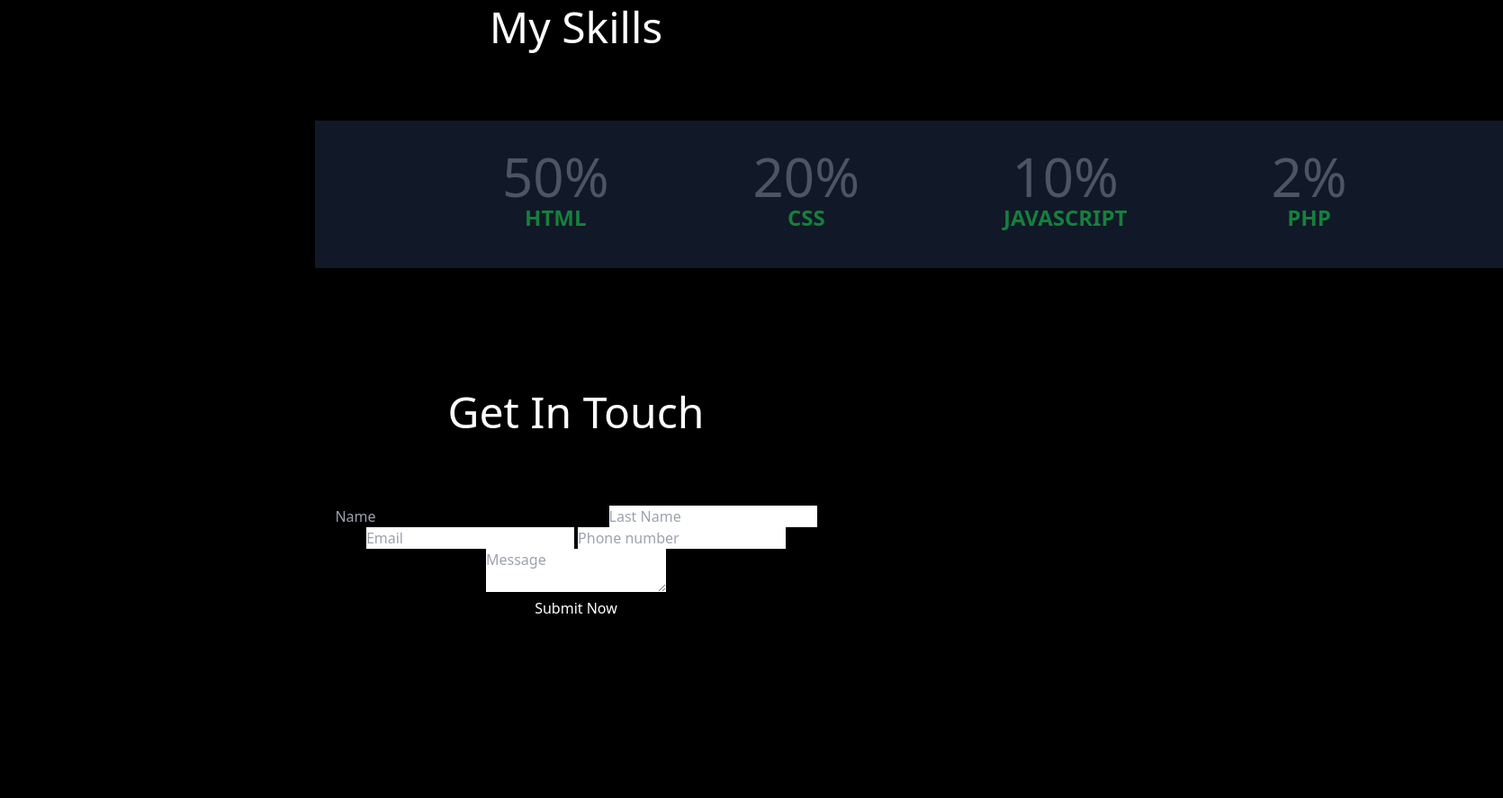
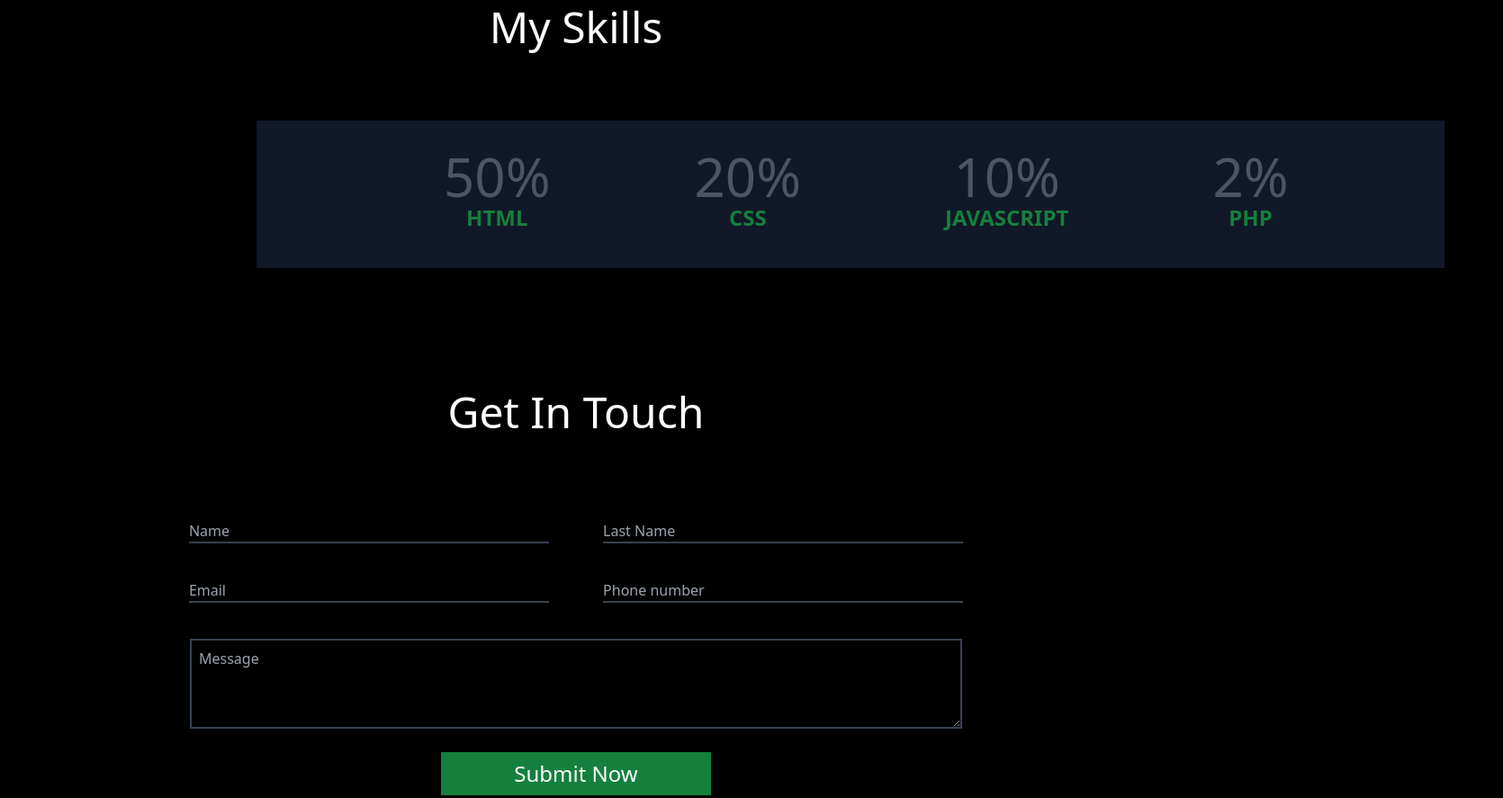
Before and after one commit to Ikram-Hsn/group7, a plain HTML site: page index.html in a window 1280 px wide. Shown: the part 1820-2707 px from the top of the page at 90% size, 1670 px wide, since content can reach past the window. Before the commit the page ends 2508 px from the top, so only its background shows below. Drawn offline with nearby package versions, Linux system fonts and the light colour scheme.

Commit message:
Form Section and responsive also checkout

```diff
--- a/index.html
+++ b/index.html
@@ -25,7 +25,7 @@
         <h1 class="sm:text-4xl font-medium text-3xl">Hi, I am  <br>Oyindamola Bakare</h1>
         <p class="text-gray-400  py-4">Frontend Developer</p>
         <div class="gap-2 sm:flex mt-4 grid grid-cols-1 ">
-        <button class="bg-green-600 px-7 font-medium py-[10px] ">Dowload CV</button>
+        <button class="bg-[#15803d] px-7 font-medium py-[10px] ">Dowload CV</button>
         <button class=" px-7 font-medium py-2 border-2 border-white ">Learn More</button>
     </div>
     </div>
@@ -88,7 +88,7 @@
    <div>
     <h1 class="text-5xl text-white mt-28 pb-20 text-center">What i do</h1>
 
-    <div class="sm:flex justify-evenly ml-20 ">
+    <div class="sm:flex justify-evenly ml-20 sm:ml-[-10px] ">
 
       <div class="w-[250px] h-[200px] bg-gray-800  items-center mb-11">
         <i class="fa-brands fa-connectdevelop text-[#15803d]  text-5xl pb-4 ml-6 mt-4"></i>
@@ -111,7 +111,7 @@
    <!-- yahye MY SKILL -->
   <div>
     <h1 class="text-5xl text-white mt-28 pb-20 text-center">My Skills</h1>
-    <div class="bg-[#111827] sm:flex sm:gap-20 text-white sm:w-[1320px] w-[300px] pt-8 text-center sm:ml-[350px] ml-12 pb-10">
+    <div class="bg-[#111827] sm:flex sm:gap-20 text-white sm:w-[1320px] w-[300px] pt-8 text-center sm:ml-[285px] ml-12 pb-10">
       <div>
         <h1 class="text-6xl text-gray-600 sm:ml-52">50%</h1>
         <p class="text-[#15803d] font-semibold text-2xl sm:ml-52">HTML</p>
@@ -134,18 +134,24 @@
   <!-- section of Forms -->
   <div>
     <h1 class="text-5xl text-white mt-28 pb-20 text-center">Get In Touch</h1>
-    <div class="text-center text-white">
+    <div class="text-center text-gray-700">
       <div>
-        <input type="text" placeholder="Name" class="sm:w-[300px] border-none bg-black outline-none border-b-2 border-gray-400 focus:border-blue-500">
-        <input type="text" placeholder="Last Name">
+        <input type="text" placeholder="Name" class="sm:w-[400px] w-[300px] bg-black outline-none border-b-2 border-b-gray-700  text-gray-200">
+        <input type="text" placeholder="Last Name" class="sm:w-[400px] w-[300px] bg-black outline-none border-b-2 border-b-gray-700 text-gray-200 sm:ml-14 mt-4">
       </div>
       <div>
-        <input type="email" placeholder="Email">
-        <input type="number" placeholder="Phone number">
+        <input type="email" placeholder="Email" class="sm:w-[400px] w-[300px] bg-black outline-none border-b-2 border-b-gray-700 text-gray-200 sm:mt-10 mt-4">
+        <input type="number" placeholder="Phone number" class="sm:w-[400px] w-[300px] bg-black outline-none border-b-2 border-b-gray-700 text-gray-200 sm:ml-14 mt-4">
       </div>
-      <textarea placeholder="Message"></textarea> <br>
-      <button>Submit Now</button>
+      <textarea placeholder="Message" class="sm:w-[858px] sm:h-[100px] w-[300px] h-[100px] sm:mt-10 mt-6 outline-none bg-transparent border-gray-700 border-2 p-2  text-gray-200"></textarea> <br>
+      <button class="bg-[#15803d] sm:px-5 sm:py-2 mt-5 text-2xl text-white w-[300px] py-3">Submit Now</button>
     </div>
+  </div>
+
+  <!-- footer section  -->
+  <div class="flex gap-2 sm:mt-52 mt-36 sm:ml-[860px] pb-5 ml-28">
+    <i class="fa-regular fa-copyright text-gray-400 text-xl"></i>
+    <h1 class="text-gray-400 text-xl ">Oyindamola 2024</h1>
   </div>
 </body>
 </html>
```
